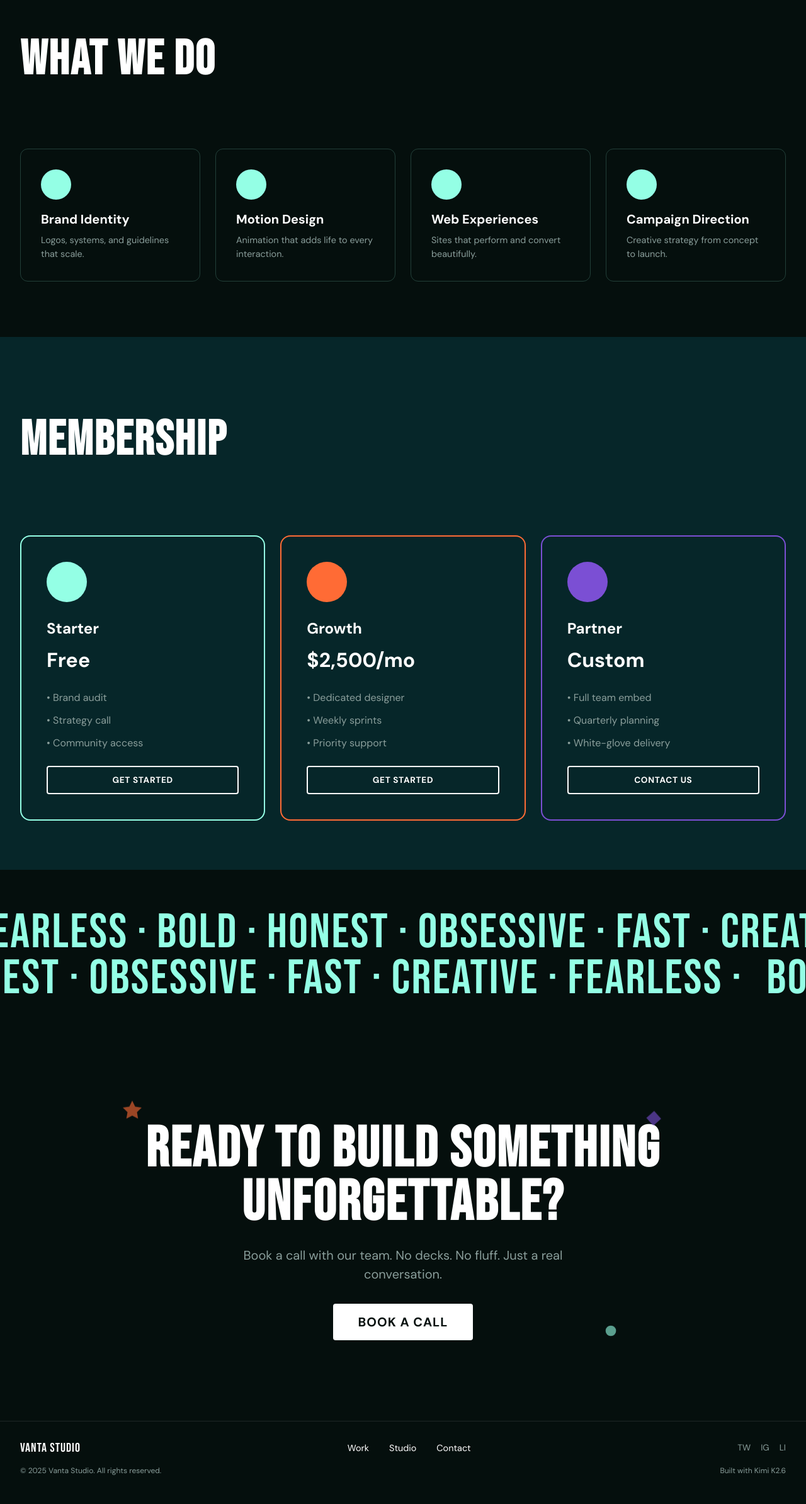
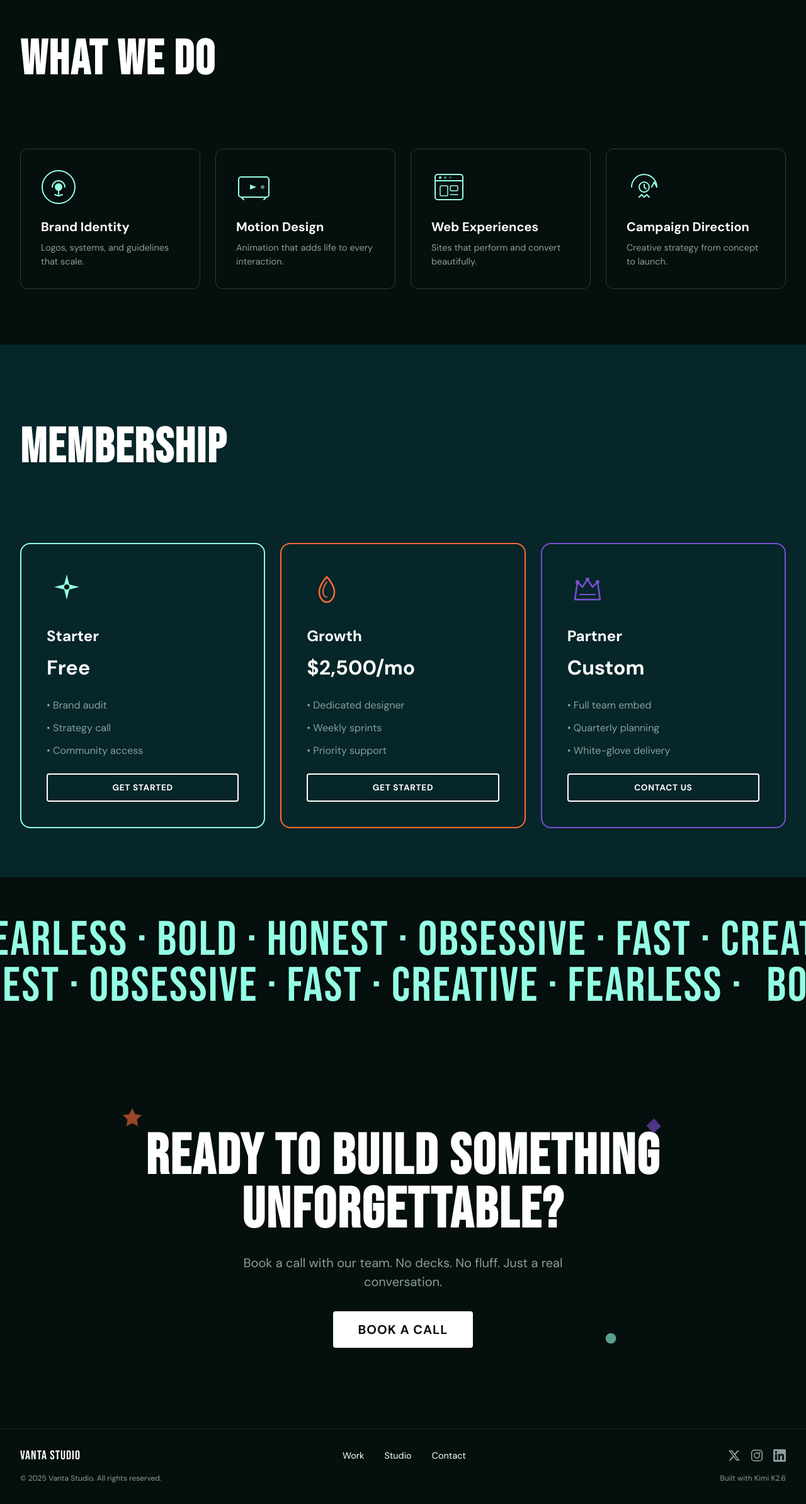
Before and after one commit to siddharthamaity345/vantastudio, a React (Vite) app: page / in a window 1280 px wide. Shown: the part 1401-3789 px from the top of the page at 63% size. Built offline with nearby package versions, Linux system fonts and the light colour scheme.

Commit message:
Bundle 3: Inline SVG icons for services, pricing, and footer socials

```diff
--- a/src/App.jsx
+++ b/src/App.jsx
@@ -5,6 +5,93 @@ import Lenis from 'lenis';
 import './index.css';
 
 gsap.registerPlugin(ScrollTrigger);
+
+/* ===== SVG ICONS ===== */
+const BrandIcon = () => (
+  <svg viewBox="0 0 56 56" fill="none" xmlns="http://www.w3.org/2000/svg">
+    <circle cx="28" cy="28" r="26" stroke="#94FFE5" strokeWidth="2"/>
+    <path d="M18 28C18 22.4772 22.4772 18 28 18C33.5228 18 38 22.4772 38 28" stroke="#94FFE5" strokeWidth="2" strokeLinecap="round"/>
+    <circle cx="28" cy="28" r="6" fill="#94FFE5"/>
+    <path d="M28 34V42" stroke="#94FFE5" strokeWidth="2" strokeLinecap="round"/>
+    <path d="M22 40L28 42L34 40" stroke="#94FFE5" strokeWidth="2" strokeLinecap="round" strokeLinejoin="round"/>
+  </svg>
+);
+
+const MotionIcon = () => (
+  <svg viewBox="0 0 56 56" fill="none" xmlns="http://www.w3.org/2000/svg">
+    <rect x="4" y="12" width="48" height="32" rx="4" stroke="#94FFE5" strokeWidth="2"/>
+    <path d="M22 24L32 28L22 32V24Z" fill="#94FFE5"/>
+    <circle cx="42" cy="28" r="3" fill="#94FFE5" opacity="0.5"/>
+    <path d="M8 44L12 48M48 44L44 48" stroke="#94FFE5" strokeWidth="2" strokeLinecap="round"/>
+  </svg>
+);
+
+const WebIcon = () => (
+  <svg viewBox="0 0 56 56" fill="none" xmlns="http://www.w3.org/2000/svg">
+    <rect x="6" y="8" width="44" height="40" rx="4" stroke="#94FFE5" strokeWidth="2"/>
+    <line x1="6" y1="18" x2="50" y2="18" stroke="#94FFE5" strokeWidth="2"/>
+    <circle cx="14" cy="13" r="2" fill="#94FFE5"/>
+    <circle cx="22" cy="13" r="2" fill="#94FFE5" opacity="0.5"/>
+    <circle cx="30" cy="13" r="2" fill="#94FFE5" opacity="0.3"/>
+    <rect x="14" y="26" width="12" height="16" rx="2" stroke="#94FFE5" strokeWidth="1.5"/>
+    <rect x="30" y="26" width="12" height="8" rx="2" stroke="#94FFE5" strokeWidth="1.5"/>
+    <line x1="30" y1="40" x2="42" y2="40" stroke="#94FFE5" strokeWidth="1.5" strokeLinecap="round"/>
+  </svg>
+);
+
+const CampaignIcon = () => (
+  <svg viewBox="0 0 56 56" fill="none" xmlns="http://www.w3.org/2000/svg">
+    <path d="M8 28C8 16.9543 16.9543 8 28 8C39.0457 8 48 16.9543 48 28" stroke="#94FFE5" strokeWidth="2" strokeLinecap="round"/>
+    <path d="M48 28L44 20L40 28" stroke="#94FFE5" strokeWidth="2" strokeLinecap="round" strokeLinejoin="round"/>
+    <circle cx="28" cy="28" r="8" stroke="#94FFE5" strokeWidth="2"/>
+    <path d="M28 24V28L31 31" stroke="#94FFE5" strokeWidth="2" strokeLinecap="round" strokeLinejoin="round"/>
+    <path d="M20 44L24 40L28 44L32 40L36 44" stroke="#94FFE5" strokeWidth="2" strokeLinecap="round" strokeLinejoin="round"/>
+  </svg>
+);
+
+const SparkIcon = () => (
+  <svg viewBox="0 0 64 64" fill="none" xmlns="http://www.w3.org/2000/svg">
+    <path d="M32 8L36 24L52 28L36 32L32 48L28 32L12 28L28 24L32 8Z" fill="#94FFE5"/>
+    <circle cx="32" cy="28" r="4" fill="#050F0D"/>
+  </svg>
+);
+
+const FlameIcon = () => (
+  <svg viewBox="0 0 64 64" fill="none" xmlns="http://www.w3.org/2000/svg">
+    <path d="M32 12C32 12 20 24 20 36C20 44 25 52 32 52C39 52 44 44 44 36C44 24 32 12 32 12Z" stroke="#FF6B35" strokeWidth="2.5" strokeLinecap="round" strokeLinejoin="round"/>
+    <path d="M32 20C32 20 26 28 26 36C26 40 28 44 32 44" stroke="#FF6B35" strokeWidth="2" strokeLinecap="round"/>
+  </svg>
+);
+
+const CrownIcon = () => (
+  <svg viewBox="0 0 64 64" fill="none" xmlns="http://www.w3.org/2000/svg">
+    <path d="M12 48L16 20L24 28L32 16L40 28L48 20L52 48H12Z" stroke="#7B4FD4" strokeWidth="2.5" strokeLinecap="round" strokeLinejoin="round"/>
+    <circle cx="16" cy="20" r="3" fill="#7B4FD4"/>
+    <circle cx="32" cy="16" r="3" fill="#7B4FD4"/>
+    <circle cx="48" cy="20" r="3" fill="#7B4FD4"/>
+    <line x1="20" y1="40" x2="44" y2="40" stroke="#7B4FD4" strokeWidth="2" strokeLinecap="round"/>
+  </svg>
+);
+
+const TwitterIcon = () => (
+  <svg viewBox="0 0 24 24" fill="currentColor" xmlns="http://www.w3.org/2000/svg">
+    <path d="M18.244 2.25h3.308l-7.227 8.26 8.502 11.24H16.17l-5.214-6.817L4.99 21.75H1.68l7.73-8.835L1.254 2.25H8.08l4.713 6.231zm-1.161 17.52h1.833L7.084 4.126H5.117z"/>
+  </svg>
+);
+
+const InstagramIcon = () => (
+  <svg viewBox="0 0 24 24" fill="none" stroke="currentColor" strokeWidth="2" strokeLinecap="round" strokeLinejoin="round" xmlns="http://www.w3.org/2000/svg">
+    <rect x="2" y="2" width="20" height="20" rx="5" ry="5"/>
+    <circle cx="12" cy="12" r="5"/>
+    <circle cx="17.5" cy="6.5" r="1.5" fill="currentColor" stroke="none"/>
+  </svg>
+);
+
+const LinkedInIcon = () => (
+  <svg viewBox="0 0 24 24" fill="currentColor" xmlns="http://www.w3.org/2000/svg">
+    <path d="M20.447 20.452h-3.554v-5.569c0-1.328-.027-3.037-1.852-3.037-1.853 0-2.136 1.445-2.136 2.939v5.667H9.351V9h3.414v1.561h.046c.477-.9 1.637-1.85 3.37-1.85 3.601 0 4.267 2.37 4.267 5.455v6.286zM5.337 7.433c-1.144 0-2.063-.926-2.063-2.065 0-1.138.92-2.063 2.063-2.063 1.14 0 2.064.925 2.064 2.063 0 1.139-.925 2.065-2.064 2.065zm1.782 13.019H3.555V9h3.564v11.452zM22.225 0H1.771C.792 0 0 .774 0 1.729v20.542C0 23.227.792 24 1.771 24h20.451C23.2 24 24 23.227 24 22.271V1.729C24 .774 23.2 0 22.222 0h.003z"/>
+  </svg>
+);
 
 /* ===== LENIS SMOOTH SCROLL ===== */
 const useLenis = () => {
@@ -25,7 +112,6 @@ const useLenis = () => {
     }
     requestAnimationFrame(raf);
 
-    // Sync Lenis with GSAP ScrollTrigger
     lenis.on('scroll', ScrollTrigger.update);
     gsap.ticker.add((time) => {
       lenis.raf(time * 1000);
@@ -291,7 +377,6 @@ const Navbar = ({ audio, lenisRef }) => {
     };
     window.addEventListener('scroll', onScroll);
 
-    // Active section detection
     const sections = ['hero', 'noboring', 'services', 'pricing', 'contact'];
     sections.forEach(id => {
       ScrollTrigger.create({
@@ -305,7 +390,6 @@ const Navbar = ({ audio, lenisRef }) => {
 
     return () => {
       window.removeEventListener('scroll', onScroll);
-      ScrollTrigger.getAll().forEach(t => t.kill());
     };
   }, []);
 
@@ -480,10 +564,10 @@ const Services = ({ audio }) => {
   }, []);
 
   const services = [
-    { name: 'Brand Identity', desc: 'Logos, systems, and guidelines that scale.' },
-    { name: 'Motion Design', desc: 'Animation that adds life to every interaction.' },
-    { name: 'Web Experiences', desc: 'Sites that perform and convert beautifully.' },
-    { name: 'Campaign Direction', desc: 'Creative strategy from concept to launch.' },
+    { name: 'Brand Identity', desc: 'Logos, systems, and guidelines that scale.', icon: <BrandIcon /> },
+    { name: 'Motion Design', desc: 'Animation that adds life to every interaction.', icon: <MotionIcon /> },
+    { name: 'Web Experiences', desc: 'Sites that perform and convert beautifully.', icon: <WebIcon /> },
+    { name: 'Campaign Direction', desc: 'Creative strategy from concept to launch.', icon: <CampaignIcon /> },
   ];
 
   return (
@@ -499,7 +583,7 @@ const Services = ({ audio }) => {
               className="service-card"
               onMouseEnter={() => audio.playHover(i)}
             >
-              <div className="card-icon" />
+              <div className="card-icon">{s.icon}</div>
               <h3 style={{ fontFamily: 'var(--font-body)', fontSize: '1.25rem', marginBottom: '0.5rem' }}>
                 {s.name}
               </h3>
@@ -543,6 +627,12 @@ const Pricing = ({ lenisRef }) => {
     }
   };
 
+  const tiers = [
+    { name: 'Starter', price: 'Free', color: 'var(--accent-primary)', icon: <SparkIcon />, benefits: ['Brand audit', 'Strategy call', 'Community access'], cta: 'Get Started' },
+    { name: 'Growth', price: '$2,500/mo', color: 'var(--accent-secondary)', icon: <FlameIcon />, benefits: ['Dedicated designer', 'Weekly sprints', 'Priority support'], cta: 'Get Started' },
+    { name: 'Partner', price: 'Custom', color: 'var(--accent-tertiary)', icon: <CrownIcon />, benefits: ['Full team embed', 'Quarterly planning', 'White-glove delivery'], cta: 'Contact Us' },
+  ];
+
   return (
     <section id="pricing" ref={sectionRef} className="pricing">
       <div className="container">
@@ -550,17 +640,13 @@ const Pricing = ({ lenisRef }) => {
           MEMBERSHIP
         </h2>
         <div className="pricing-grid">
-          {[
-            { name: 'Starter', price: 'Free', color: 'var(--accent-primary)', benefits: ['Brand audit', 'Strategy call', 'Community access'], cta: 'Get Started' },
-            { name: 'Growth', price: '$2,500/mo', color: 'var(--accent-secondary)', benefits: ['Dedicated designer', 'Weekly sprints', 'Priority support'], cta: 'Get Started' },
-            { name: 'Partner', price: 'Custom', color: 'var(--accent-tertiary)', benefits: ['Full team embed', 'Quarterly planning', 'White-glove delivery'], cta: 'Contact Us' },
-          ].map((tier) => (
+          {tiers.map((tier) => (
             <div
               key={tier.name}
               className="pricing-card"
               style={{ border: `2px solid ${tier.color}` }}
             >
-              <div className="tier-icon" style={{ background: tier.color }} />
+              <div className="tier-icon" style={{ color: tier.color }}>{tier.icon}</div>
               <h3 style={{ fontFamily: 'var(--font-body)', fontSize: '1.5rem', marginBottom: '0.5rem' }}>
                 {tier.name}
               </h3>
@@ -641,9 +727,15 @@ const Footer = () => (
         <a href="#contact">Contact</a>
       </div>
       <div style={{ display: 'flex', gap: '1rem' }}>
-        <span style={{ color: 'var(--text-muted)', fontSize: '0.85rem' }}>TW</span>
-        <span style={{ color: 'var(--text-muted)', fontSize: '0.85rem' }}>IG</span>
-        <span style={{ color: 'var(--text-muted)', fontSize: '0.85rem' }}>LI</span>
+        <a href="https://twitter.com" target="_blank" rel="noopener noreferrer" className="social-icon" aria-label="Twitter">
+          <TwitterIcon />
+        </a>
+        <a href="https://instagram.com" target="_blank" rel="noopener noreferrer" className="social-icon" aria-label="Instagram">
+          <InstagramIcon />
+        </a>
+        <a href="https://linkedin.com" target="_blank" rel="noopener noreferrer" className="social-icon" aria-label="LinkedIn">
+          <LinkedInIcon />
+        </a>
       </div>
     </div>
     <div className="container footer-bottom">
--- a/src/index.css
+++ b/src/index.css
@@ -239,7 +239,6 @@ body {
   color: var(--accent-primary);
 }
 
-/* Mobile hamburger */
 .hamburger {
   display: none;
   flex-direction: column;
@@ -412,14 +411,17 @@ body {
 }
 
 .card-icon {
-  width: 48px;
-  height: 48px;
-  background: var(--accent-primary);
-  border-radius: 50%;
-  margin-bottom: 1rem;
+  width: 56px;
+  height: 56px;
+  margin-bottom: 1.25rem;
   display: flex;
   align-items: center;
   justify-content: center;
+}
+
+.card-icon svg {
+  width: 100%;
+  height: 100%;
 }
 
 /* ===== PRICING ===== */
@@ -452,8 +454,15 @@ body {
 .tier-icon {
   width: 64px;
   height: 64px;
-  border-radius: 50%;
   margin-bottom: 1.5rem;
+  display: flex;
+  align-items: center;
+  justify-content: center;
+}
+
+.tier-icon svg {
+  width: 100%;
+  height: 100%;
 }
 
 /* ===== MARQUEE ===== */
@@ -531,6 +540,22 @@ footer a:hover {
   color: var(--text-muted);
 }
 
+.social-icon {
+  color: var(--text-muted);
+  transition: color 0.3s ease;
+  display: flex;
+  align-items: center;
+}
+
+.social-icon:hover {
+  color: var(--accent-primary);
+}
+
+.social-icon svg {
+  width: 20px;
+  height: 20px;
+}
+
 /* ===== RESPONSIVE ===== */
 @media (max-width: 1024px) {
   .services-grid {
```
